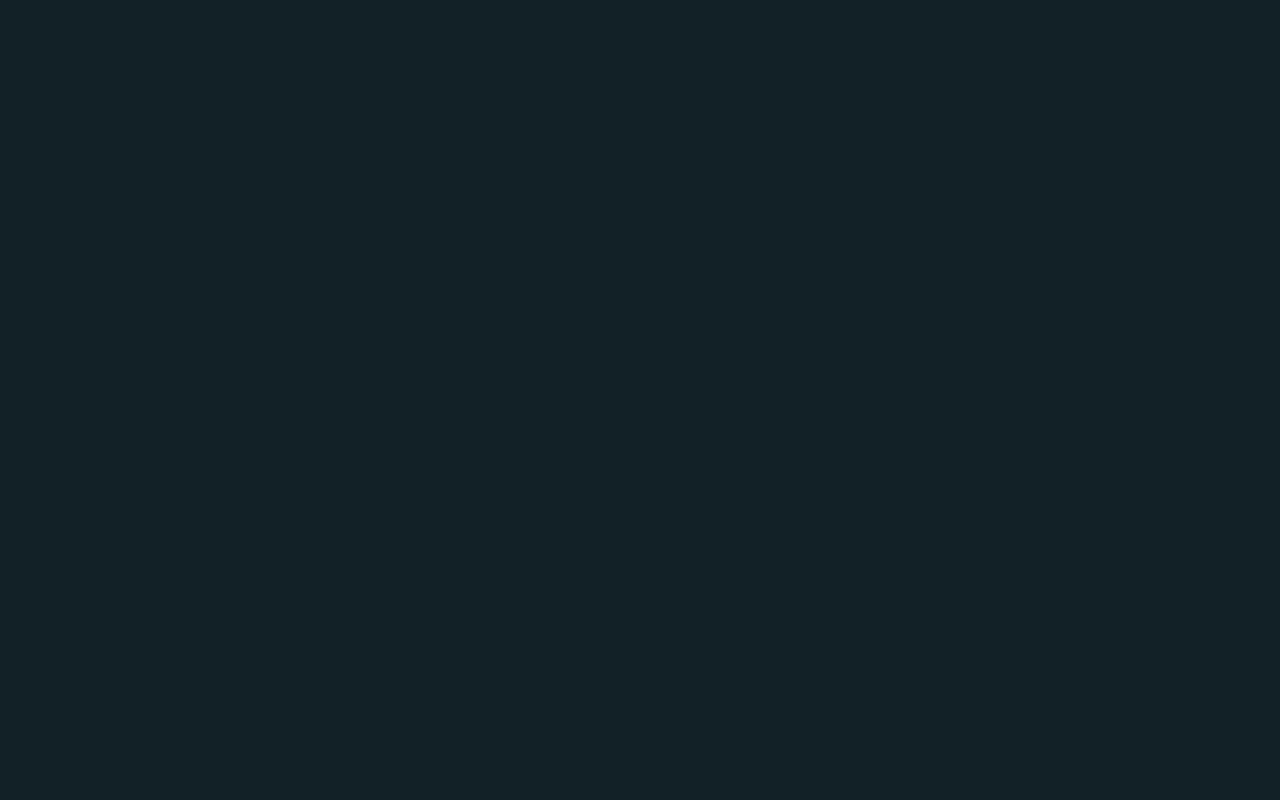
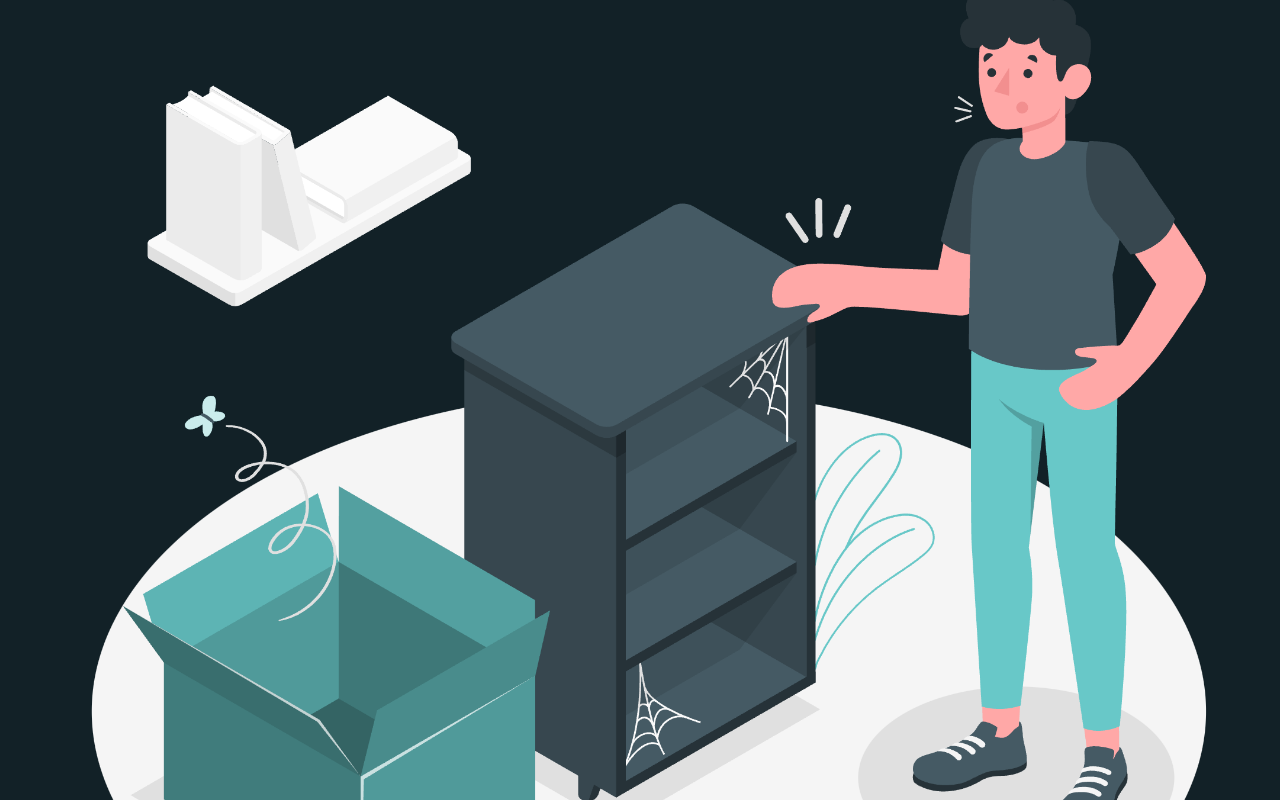
Before and after one commit to Ro-yeee/Todo-App, a React (Create React App) app: page / in a window 1280 px wide. Both pictures are taken after a click on the button "Completed". Shown: the top 800 px of the page. Built offline with nearby package versions, Linux system fonts and the light colour scheme.

Commit message:
Completed section was not showing the empty illustration even when it was empty. rectified that issue

```diff
--- a/src/components/ShowCard.jsx
+++ b/src/components/ShowCard.jsx
@@ -1,11 +1,15 @@
 import React from 'react'
 
-function ShowCard({element}) {
-  return (
-    <div className="card" id={element.priority === "0" ? "one" : element.priority === "1" ? "two" : "three"} >
-        <input checked={element.completed} className='check' type='checkbox' style={{cursor:'default'}}></input>
-        <h1>{element.task}</h1>
-    </div>
+function ShowCard({todos}) {
+    if(todos.filter(todo => todo.completed === true).length < 1 ) return <img src="Empty-amico.png" alt="Looks Empty" className='emptyIllustration'/>
+    else
+        return (
+            todos.filter(todo => todo.completed === true).map((element,index) => (
+                <div className="card" id={element.priority === "0" ? "one" : element.priority === "1" ? "two" : "three"} >
+                    <input checked={element.completed} className='check' type='checkbox' style={{cursor:'default'}}></input>
+                    <h1>{element.task}</h1>
+                </div>
+            ))
   )
 }
 
--- a/src/components/TodoWrapper.jsx
+++ b/src/components/TodoWrapper.jsx
@@ -30,7 +30,7 @@ function TodoWrapper() {
       <TodoForm addTodo={addTodo} />
       <TodoNavElement selection={selection} setSetection={setSelection}/>
       {
-          todos.length < 1 ? <img src="Empty-amico.png" alt="Looks Empty" className='emptyIllustration'/> : selection === "All Tasks" ?
+          selection === "All Tasks" ?
           todos.map((element,index) => {
             if(element.isEditing)
             return (<EditTodoForm editTodo={editTodo} element={element} key={index} />)
@@ -41,10 +41,12 @@ function TodoWrapper() {
                               deleteTask={deleteTask}
                               toggleEditing={toggleEditing} />)
             }) :
-            todos.filter(todo => todo.completed === true).map((element,index) => (
-                <ShowCard element={element} key={index} />
-             ))
+                <ShowCard todos={todos} />
       }
+      {
+        todos.length < 1 ? <img src="Empty-amico.png" alt="Looks Empty" className='emptyIllustration'/> : ""
+      }
+
     </div>
   )
 }
```
